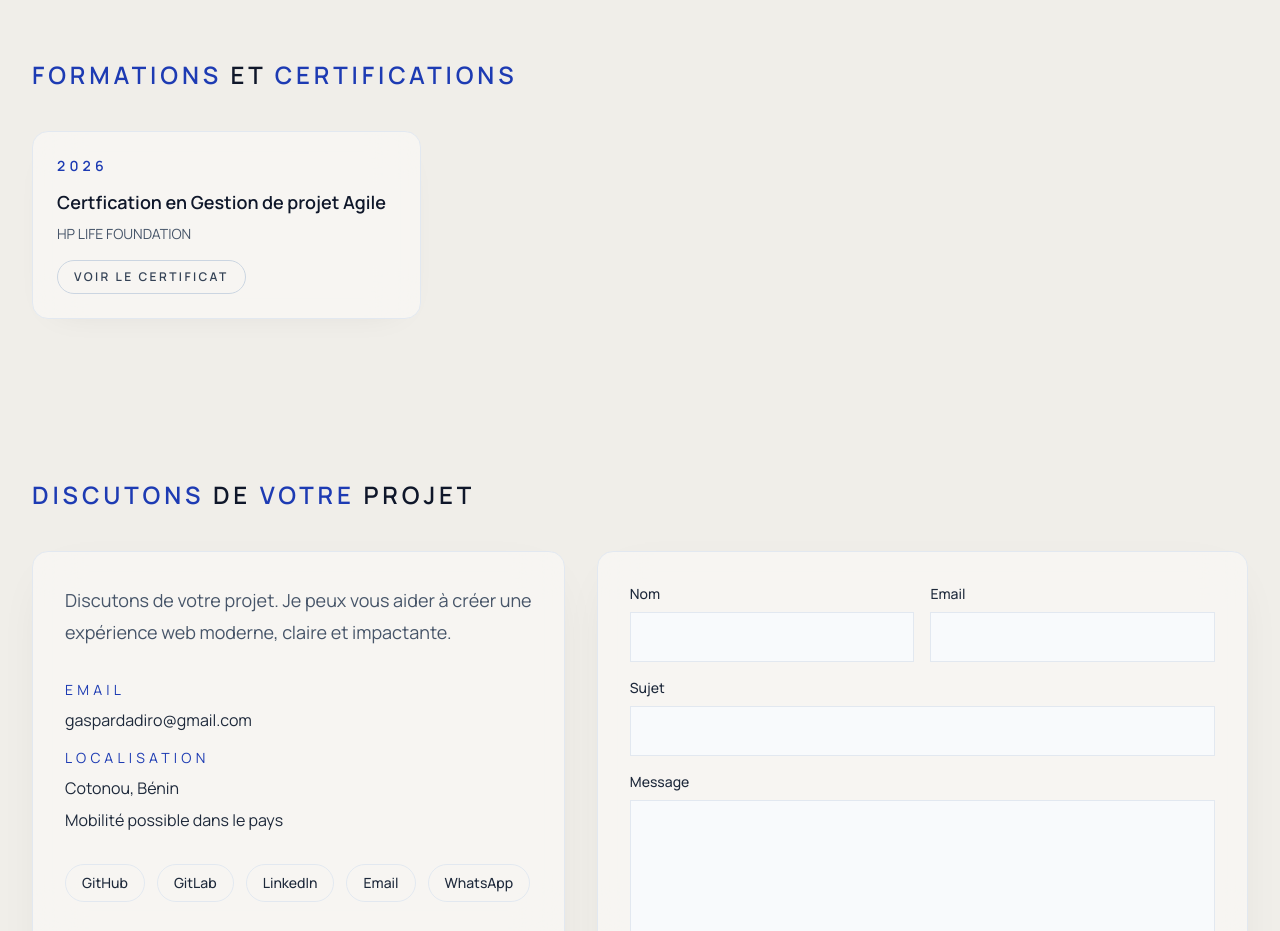
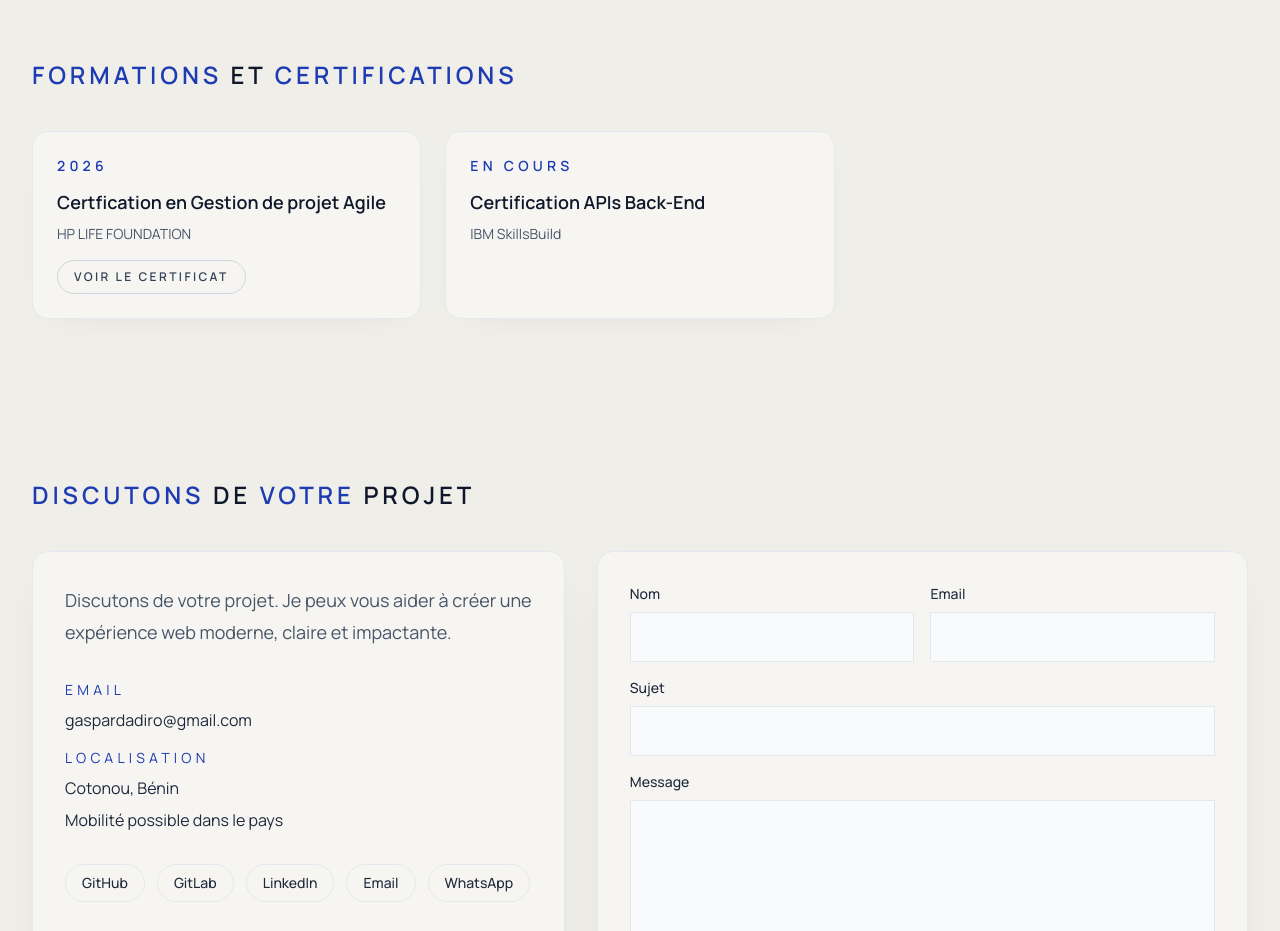
Before and after one commit to Gaspard-05/my-folio-gaspard, a React (Vite) app: page / in a window 1280 px wide. Shown: the part 5120-6051 px from the top of the page. Built offline with nearby package versions, Linux system fonts and the light colour scheme; a web font is replaced by a local one.

Commit message:
feat: ajouter la certification APIs Back-End IBM SkillsBuild (en cours)

```diff
--- a/src/components/EducationComponent.jsx
+++ b/src/components/EducationComponent.jsx
@@ -7,6 +7,11 @@ const educationItems = [
     institution: 'HP LIFE FOUNDATION',
     year: '2026',
     certificate: '/certificates/Gestion-Projet-Agile.pdf',
+  },
+  {
+    title: 'Certification APIs Back-End',
+    institution: 'IBM SkillsBuild',
+    year: 'En cours',
   },
 ]
 
```
